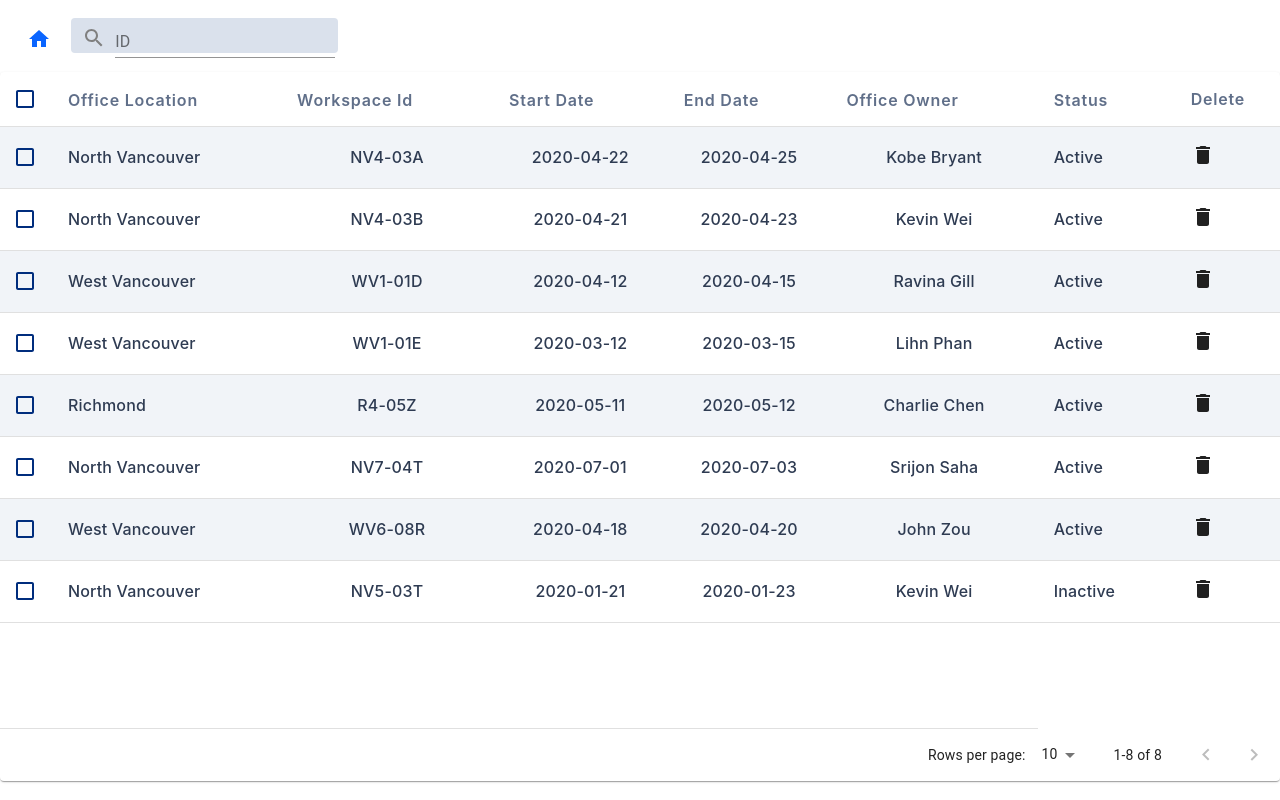
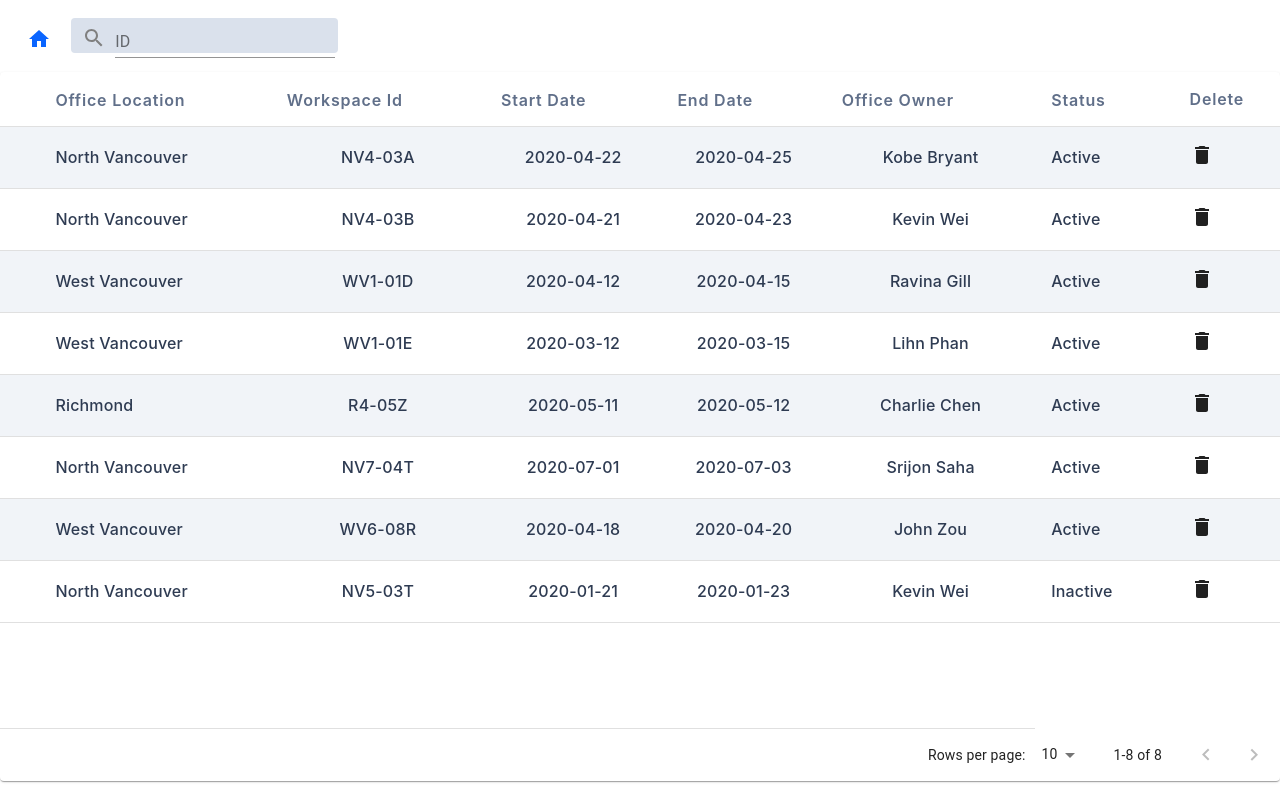
Before and after one commit to LaZyLinh/team-flex-ICBC, a React (Create React App) app in the folder frontend/: page /withdraw in a window 1280 px wide. Built offline with nearby package versions, Linux system fonts and the light colour scheme.

Commit message:
removeCheckBoxforManageBookT

```diff
--- a/frontend/src/components/Withdraw/ManageTable.js
+++ b/frontend/src/components/Withdraw/ManageTable.js
@@ -97,17 +97,18 @@ function EnhancedTableHead(props) {
   return (
     <TableHead>
       <TableRow>
-        <TableCell padding="checkbox">
-          <Checkbox
-            style={{
-              color: "#002D7D"
-            }}
-            indeterminate={numSelected > 0 && numSelected < rowCount}
-            checked={rowCount > 0 && numSelected === rowCount}
-            onChange={onSelectAllClick}
-            inputProps={{ "aria-label": "select all desserts" }}
-          />
-        </TableCell>
+        <TableCell/>
+        {/*<TableCell padding="checkbox">*/}
+        {/*  <Checkbox*/}
+        {/*    style={{*/}
+        {/*      color: "#002D7D"*/}
+        {/*    }}*/}
+        {/*    indeterminate={numSelected > 0 && numSelected < rowCount}*/}
+        {/*    checked={rowCount > 0 && numSelected === rowCount}*/}
+        {/*    onChange={onSelectAllClick}*/}
+        {/*    inputProps={{ "aria-label": "select all desserts" }}*/}
+        {/*  />*/}
+        {/*</TableCell>*/}
         {headCells.map(headCell => (
           <TableCell
             className={`${classes.headText}`}
@@ -343,15 +344,16 @@ export default function ManageTables() {
                       selected={isItemSelected}
                       className={`${classes.headText}`}
                     >
-                      <TableCell padding="checkbox">
-                        <Checkbox
-                          style={{
-                            color: "#002D7D"
-                          }}
-                          checked={isItemSelected}
-                          inputProps={{ "aria-labelledby": labelId }}
-                        />
-                      </TableCell>
+                      {/*<TableCell padding="checkbox">*/}
+                      {/*  <Checkbox*/}
+                      {/*    style={{*/}
+                      {/*      color: "#002D7D"*/}
+                      {/*    }}*/}
+                      {/*    checked={isItemSelected}*/}
+                      {/*    inputProps={{ "aria-labelledby": labelId }}*/}
+                      {/*  />*/}
+                      {/*</TableCell>*/}
+                      <TableCell/>
                       <TableCell align="left" scope="row" className={`${classes.rowText}`}>
                         {row.officeLoc}
                       </TableCell>
```
